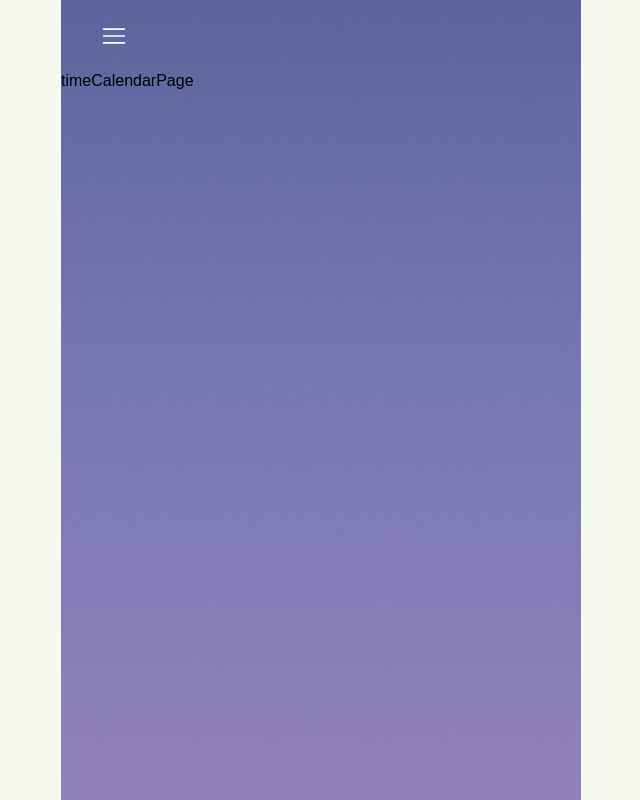
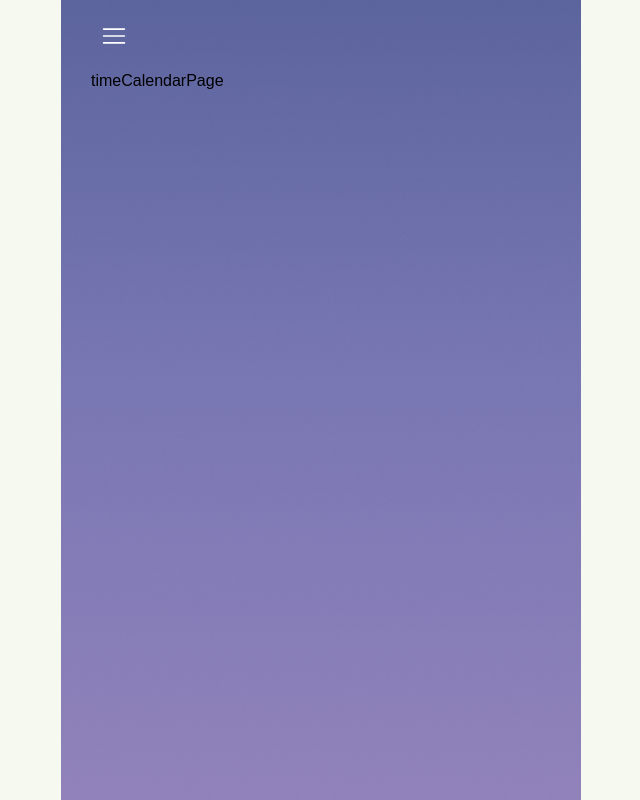
Before and after one commit to hackathon1team/hackathon1_fe, a React (Vite) app: page / in a window 1280 px wide. Shown: the whole page, without its empty margins (319-959 px from the left). Built offline with nearby package versions, Linux system fonts and the light colour scheme.

Commit message:
Design : padding 추가

```diff
--- a/src/styles/common.js
+++ b/src/styles/common.js
@@ -1,10 +1,10 @@
-import { css } from 'styled-components'
+import { css } from 'styled-components';
 
-export const BackGroundImg = Background => css`
-	background-image: url(${Background});
-	min-height: 100vh;
-	background-size: cover;
-	background-position: center;
-	background-repeat: no-repeat;
-	padding-top: 72px;
-`
+export const BackGroundImg = (Background) => css`
+    background-image: url(${Background});
+    min-height: 100vh;
+    background-size: cover;
+    background-position: center;
+    background-repeat: no-repeat;
+    padding: 72px 30px 0px 30px;
+`;
```
